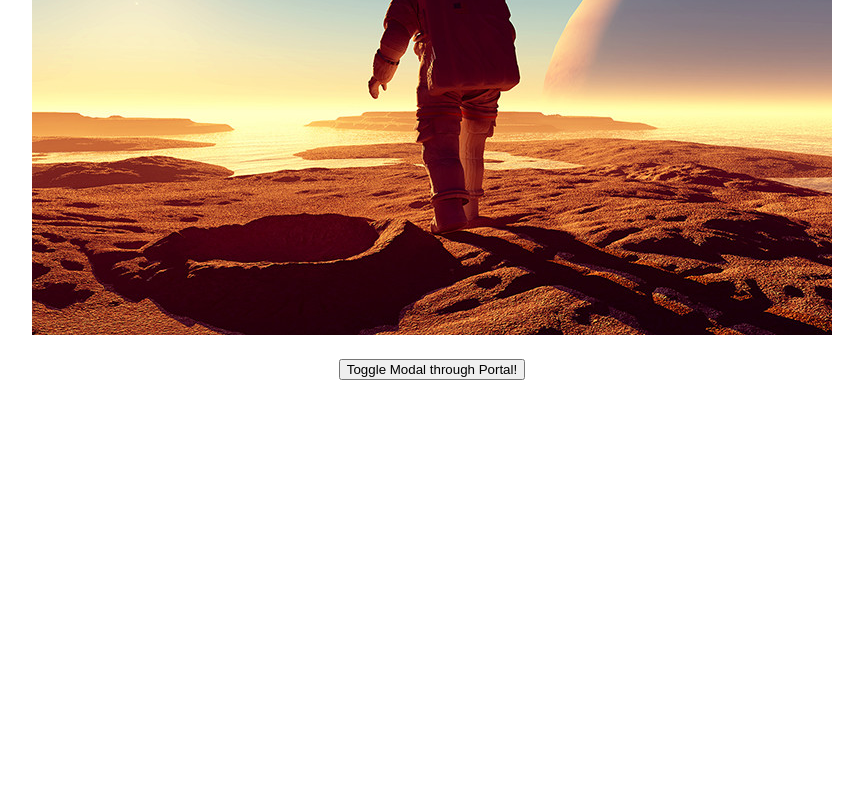
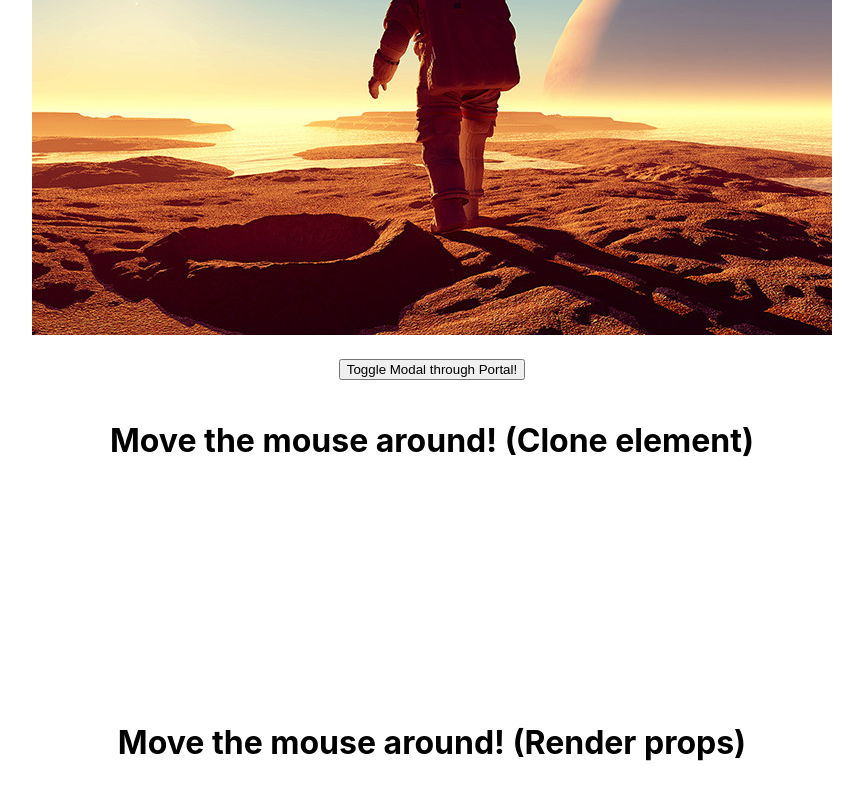
Before and after one commit to emilioSp/thinking-in-react, a React (Create React App) app: page / in a window 1280 px wide. Shown: the part 555-1355 px from the top of the page, without its empty margins (208-1071 px from the left). Before the commit the page ends 945 px from the top, so only its background shows below. Built offline with nearby package versions, Linux system fonts and the light colour scheme.

Commit message:
Clone Element vs Render Props

```diff
--- a/src/App.js
+++ b/src/App.js
@@ -7,6 +7,8 @@ import { LazyResponsiveImg } from './LazyResponsiveImg';
 import { ErrorBoundary } from './ErrorBoundary';
 import { Modal } from './Modal';
 import React from 'react';
+import { MouseTrackerCloneElement } from './CloneElement';
+import { MouseTrackerRenderProps } from './RenderProps';
 
 const productsFromServer = [
   {category: "Sporting Goods", price: 9.99, stocked: true, name: "Baseball"},
@@ -69,6 +71,8 @@ class App extends React.Component {
               Children of Modal!
             </div>
           </Modal>
+          <MouseTrackerCloneElement/>
+          <MouseTrackerRenderProps/>
         </div>
       </>
     );
--- /dev/null
+++ b/src/CloneElement.js
@@ -0,0 +1,54 @@
+import React from 'react';
+
+const Cat = props => {
+  const mouse = props.mouse;
+  return (
+    <img height="100" width="100" src="https://upload.wikimedia.org/wikipedia/commons/1/1a/Arthur%2C_the_cat.jpg" style={{ position: 'absolute', left: mouse.x, top: mouse.y }} />
+  );
+}
+
+class Mouse extends React.Component {
+  constructor(props) {
+    super(props);
+    this.handleMouseMove = this.handleMouseMove.bind(this);
+    this.state = { x: 0, y: 0 };
+  }
+
+  handleMouseMove(event) {
+    this.setState({
+      x: event.clientX,
+      y: event.clientY
+    });
+  }
+
+  render() {
+    return (
+      <div style={{ height: '200px' }} onMouseMove={this.handleMouseMove}>
+        <div>
+          {
+            React.Children.map(this.props.children, child => React.cloneElement(child, { mouse: this.state }))
+          }
+        </div>
+      </div>
+    );
+  }
+}
+
+const MouseWithComponent = Component => props => {
+  return <Mouse>
+    <Component {...props}/>
+  </Mouse>
+}
+
+const MouseWithCat = MouseWithComponent(Cat);
+
+export class MouseTrackerCloneElement extends React.Component {
+  render() {
+    return (
+      <div>
+        <h1>Move the mouse around! (Clone element)</h1>
+        <MouseWithCat/>
+      </div>
+    );
+  }
+}
--- /dev/null
+++ b/src/RenderProps.js
@@ -0,0 +1,50 @@
+import React from 'react';
+
+export const Cat = props => {
+  const mouse = props.mouse;
+  return (
+    <img height="100" width="100" src="https://upload.wikimedia.org/wikipedia/commons/1/1a/Arthur%2C_the_cat.jpg" style={{ position: 'absolute', left: mouse.x, top: mouse.y }} />
+  );
+}
+
+export class Mouse extends React.Component {
+  constructor(props) {
+    super(props);
+    this.handleMouseMove = this.handleMouseMove.bind(this);
+    this.state = { x: 0, y: 0 };
+  }
+
+  handleMouseMove(event) {
+    this.setState({
+      x: event.clientX,
+      y: event.clientY
+    });
+  }
+
+  render() {
+    return (
+      <div style={{ height: '200px' }} onMouseMove={this.handleMouseMove}>
+        <div>
+          {
+            this.props.render(this.state)
+          }
+        </div>
+      </div>
+    );
+  }
+}
+
+const MouseWithComponent = Component => props => <Mouse render={ mouse => <Component {...props} mouse={mouse} /> }/>
+
+const MouseWithCat = MouseWithComponent(Cat);
+
+export class MouseTrackerRenderProps extends React.Component {
+  render() {
+    return (
+      <div>
+        <h1>Move the mouse around! (Render props)</h1>
+        <MouseWithCat/>
+      </div>
+    );
+  }
+}
```
